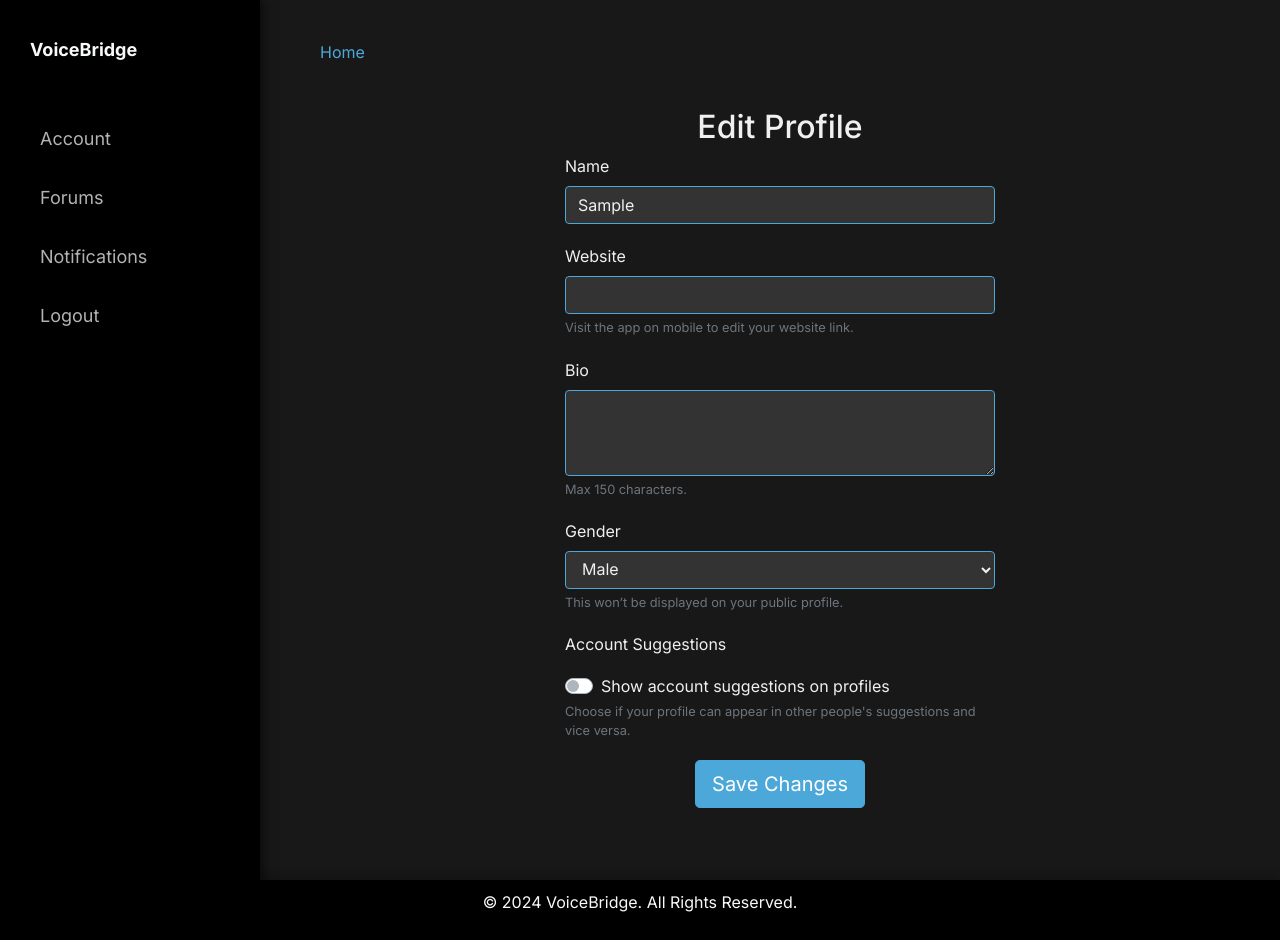
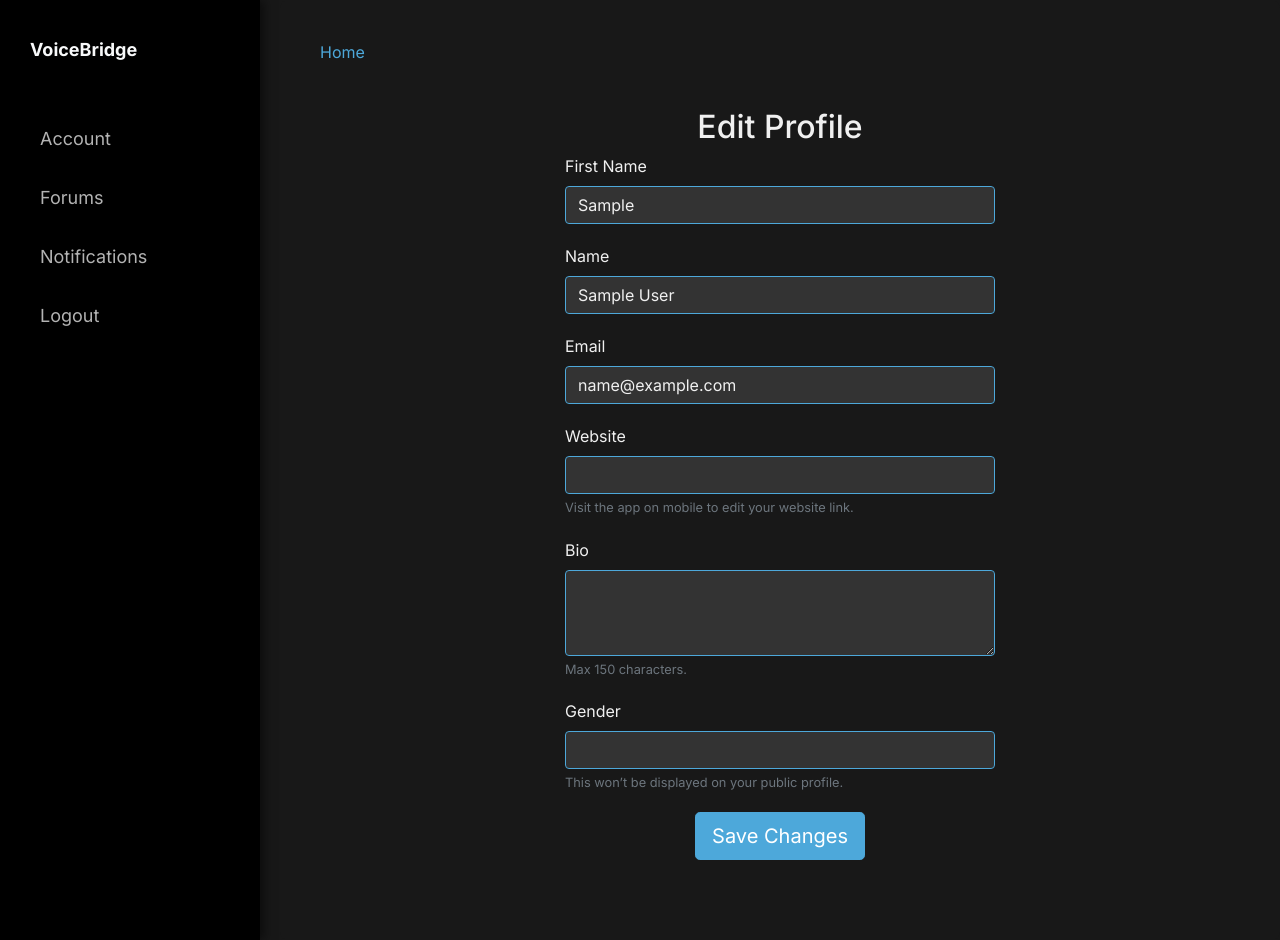
Before and after one commit to sahilshah7/final-social-media, a Flask app: page /edit_profile in a window 1280 px wide. Run offline with Flask 3, Linux system fonts and the light colour scheme; the visitor is signed in with stand-in values (Sample User, id 1); some libraries are stand-ins or nearby versions.

Commit message:
Fixed bugs

```diff
--- a/website/forms.py
+++ b/website/forms.py
@@ -36,7 +36,7 @@ class EditAccountForm(FlaskForm):
     email = StringField('Email', validators=[DataRequired(), Email(), Length(min=6, max=150)])
     bio = TextAreaField('Bio', validators=[Optional(), Length(max=150)])
     gender = StringField('Gender', validators=[Optional(), Length(max=50)])
-    website = StringField('Website', validators=[Optional(), URL(), Length(max=100)])  # Added URL validation
+    website = StringField('Website', validators=[Optional(), URL(), Length(max=100)])
     submit = SubmitField('Save Changes')
 
 
--- a/website/templates/base.html
+++ b/website/templates/base.html
@@ -89,17 +89,6 @@
             background-color: #181818; /* Matching Notifications page background */
             border-radius: 8px;
             color: #f0f0f0;
-        }
-
-        .footer {
-            background-color: #000;
-            color: #f8f9fa;
-            padding: 10px 0;
-            position: fixed;
-            width: 100%;
-            bottom: 0;
-            text-align: center;
-            box-shadow: 0px -4px 10px rgba(0, 0, 0, 0.2);
         }
 
         /* Buttons styling */
@@ -227,10 +216,7 @@
         {% block content %}{% endblock %}
     </div>
 
-    <!-- Footer -->
-    <footer class="footer">
-        <p>&copy; 2024 VoiceBridge. All Rights Reserved.</p>
-    </footer>
+    <!-- Removed the Footer -->
 
     <script src="https://code.jquery.com/jquery-3.2.1.slim.min.js"></script>
     <script src="https://cdnjs.cloudflare.com/ajax/libs/popper.js/1.12.9/umd/popper.min.js"></script>
--- a/website/templates/edit_profile.html
+++ b/website/templates/edit_profile.html
@@ -11,10 +11,22 @@
             <form method="POST" action="{{ url_for('views.edit_profile') }}">
                 {{ edit_form.hidden_tag() }}  <!-- CSRF Token -->
 
+                <!-- First Name Field -->
+                <div class="form-group">
+                    <label for="first_name">First Name</label>
+                    {{ edit_form.first_name(class="form-control", id="first_name") }}
+                </div>
+
                 <!-- Name Field -->
                 <div class="form-group">
                     <label for="name">Name</label>
                     {{ edit_form.name(class="form-control", id="name") }}
+                </div>
+
+                <!-- Email Field -->
+                <div class="form-group">
+                    <label for="email">Email</label>
+                    {{ edit_form.email(class="form-control", id="email") }}
                 </div>
 
                 <!-- Website Field -->
@@ -31,21 +43,11 @@
                     <small class="form-text text-muted">Max 150 characters.</small>
                 </div>
 
-                <!-- Gender Selection -->
+                <!-- Gender Field -->
                 <div class="form-group">
                     <label for="gender">Gender</label>
                     {{ edit_form.gender(class="form-control", id="gender") }}
                     <small class="form-text text-muted">This won’t be displayed on your public profile.</small>
-                </div>
-
-                <!-- Account Suggestions -->
-                <div class="form-group">
-                    <label for="account_suggestions">Account Suggestions</label>
-                    <div class="custom-control custom-switch">
-                        {{ edit_form.show_suggestions(class="custom-control-input", id="account_suggestions") }}
-                        <label class="custom-control-label" for="account_suggestions">Show account suggestions on profiles</label>
-                    </div>
-                    <small class="form-text text-muted">Choose if your profile can appear in other people's suggestions and vice versa.</small>
                 </div>
 
                 <!-- Submit Button -->
@@ -62,8 +64,5 @@
     .form-group {
         margin-bottom: 20px;
     }
-    .custom-switch {
-        margin-top: 10px;
-    }
 </style>
 {% endblock %}
--- a/website/templates/notifications.html
+++ b/website/templates/notifications.html
@@ -56,7 +56,6 @@
             color: #eaeaea;
         }
 
-        /* Notifications container - Removing box-like styles */
         .notifications-header {
             font-size: 1.5rem;
             font-weight: bold;
@@ -103,7 +102,6 @@
             box-shadow: 0 4px 10px rgba(0, 0, 0, 0.2);
         }
 
-        /* Responsive design for smaller screens */
         @media (max-width: 768px) {
             .sidebar {
                 width: 100%;
@@ -132,13 +130,15 @@
     <div class="main-content">
         <div class="notifications-header">Notifications</div>
 
-        <!-- Check if there are notifications -->
         {% if notifications|length > 0 %}
             {% for notification in notifications %}
             <div class="notification-item">
                 <div class="notification-text">
                     <span>{{ notification.message }}</span>
                     <span class="notification-time">{{ notification.timestamp.strftime('%Y-%m-%d %H:%M') }}</span>
+                    {% if notification.post_id %}
+                    <a href="{{ url_for('views.post_detail', post_id=notification.post_id) }}" class="btn btn-sm btn-info mt-2">View Post</a>
+                    {% endif %}
                 </div>
             </div>
             {% endfor %}
--- a/website/templates/sign_up.html
+++ b/website/templates/sign_up.html
@@ -27,6 +27,12 @@
             {{ form.last_name(class="form-control", id="lastName", placeholder="Enter last name") }}
         </div>
 
+        <!-- Optionally add the missing name field if needed -->
+        <div class="form-group">
+            <label for="name">Name</label>
+            {{ form.name(class="form-control", id="name", placeholder="Enter your full name") }}
+        </div>
+
         <div class="form-group">
             <label for="password">Password</label>
             {{ form.password(class="form-control", id="password", placeholder="Enter password") }}
--- a/website/views.py
+++ b/website/views.py
@@ -12,6 +12,12 @@ import re
 # Blueprint setup
 views = Blueprint('views', __name__)
 logging.basicConfig(level=logging.DEBUG)
+
+def extract_mentions(content):
+    """Extracts mentioned usernames from the content and returns the corresponding User objects."""
+    mentions = re.findall(r'@(\w+)', content)
+    users = User.query.filter(User.username.in_(mentions)).all()
+    return users
 
 @views.route('/save_post/<int:post_id>', methods=['POST'])
 @login_required
@@ -29,20 +35,18 @@ def save_post(post_id):
 
 @views.route('/forum_post/<int:id>', methods=['GET', 'POST'])
 def forum_post(id):
-    post = ForumPost.query.get_or_404(id)  # Using ForumPost instead of Post
+    post = ForumPost.query.get_or_404(id)
     form = CommentForm()
 
     if form.validate_on_submit():
-        # Save the new comment
         comment = Comment(content=form.comment.data, user_id=current_user.id, forum_post_id=post.id)
         db.session.add(comment)
         db.session.commit()
-        return redirect(url_for('views.forum_post', id=post.id))  # Redirect after POST
+        return redirect(url_for('views.forum_post', id=post.id))
 
     comments = Comment.query.filter_by(forum_post_id=post.id).all()
     return render_template('forum_post.html', post=post, form=form, comments=comments)
 
-# Example function to populate categories in the database
 def populate_categories():
     if Category.query.count() == 0:
         categories = [Category(name='Technology'), Category(name='Science'), Category(name='Sports')]
@@ -60,12 +64,10 @@ def follow(user_id):
     follow_record = Follower.query.filter_by(follower_id=current_user.id, followed_id=user.id).first()
 
     if follow_record:
-        # Unfollow the user
         db.session.delete(follow_record)
         db.session.commit()
         flash(f'You have unfollowed {user.first_name}.', 'success')
     else:
-        # Follow the user
         new_follow = Follower(follower_id=current_user.id, followed_id=user.id)
         db.session.add(new_follow)
         db.session.commit()
@@ -73,23 +75,13 @@ def follow(user_id):
 
     return redirect(url_for('views.public_account', user_id=user_id))
 
-
-# Homepage route
 @views.route('/')
 def home():
-    # Fetch suggested posts (e.g., based on some criteria like most recent or most liked)
     suggested_posts = ForumPost.query.order_by(ForumPost.date_created.desc()).limit(5).all()
-
-    # Fetch suggested accounts (e.g., accounts that the user might be interested in following)
     suggested_accounts = User.query.limit(5).all()
-
-    # Check if all suggested posts are viewed
     all_viewed = all(post.is_viewed_by_user for post in suggested_posts)
-
-    # Render the homepage with suggested posts and accounts
     return render_template('home.html', suggested_posts=suggested_posts, suggested_accounts=suggested_accounts, all_viewed=all_viewed)
 
-# Example route to trigger category population (Optional)
 @views.route('/populate')
 def populate():
     populate_categories()
@@ -98,8 +90,6 @@ def populate():
 @views.route('/post/<int:post_id>', methods=['GET', 'POST'])
 def post_detail(post_id):
     post = ForumPost.query.get_or_404(post_id)
-
-    # Fetch all comments related to this post
     comments = Comment.query.filter_by(forum_post_id=post_id).order_by(Comment.date_created.asc()).all()
 
     if request.method == 'POST':
@@ -108,31 +98,28 @@ def post_detail(post_id):
         if not content:
             flash('Comment cannot be empty', 'danger')
         else:
-            # Make sure user is logged in and comment is saved properly
-            new_comment = Comment(content=content, user_id=current_user.id, forum_post_id=post.id)
-            db.session.add(new_comment)
-            db.session.commit()
+            if current_user.is_authenticated:
+                new_comment = Comment(content=content, user_id=current_user.id, forum_post_id=post.id)
+                db.session.add(new_comment)
+                db.session.commit()
 
-            flash('Comment added successfully!', 'success')
+                mentioned_users = extract_mentions(content)
+                for user in mentioned_users:
+                    create_notification('mention', user, current_user, f'{current_user.username} mentioned you in a comment.', post)
+
+                followers = current_user.followers
+                for follower in followers:
+                    create_notification('comment', follower.follower_user, current_user, f'{current_user.username} commented on a post.', post)
+
+                flash('Comment added successfully!', 'success')
+            else:
+                flash('You must be logged in to comment.', 'danger')
+
             return redirect(url_for('views.post_detail', post_id=post.id))
 
     return render_template('post_detail.html', post=post, comments=comments)
 
-# Forums route
-@views.route('/forums')
-def forums():
-    categories = Category.query.all()  # Query all categories
-    return render_template('forums.html', categories=categories)
-
-# Forum detail route
-@views.route('/forum/<int:forum_id>')
-def forum_detail(forum_id):
-    forum = Forum.query.get_or_404(forum_id)
-    forum_posts = ForumPost.query.filter_by(forum_id=forum_id).all()
-    return render_template('forum_detail.html', forum=forum, forum_posts=forum_posts)
-
-# Create a new post in a forum
-@views.route('/forum/<int:forum_id>/create_post', methods=['GET', 'POST'])
+@views.route('/create_post/<int:forum_id>', methods=['GET', 'POST'])
 @login_required
 def create_post(forum_id):
     form = PostForm()
@@ -147,12 +134,27 @@ def create_post(forum_id):
         )
         db.session.add(new_post)
         db.session.commit()
+
+        followers = current_user.followers
+        for follower in followers:
+            create_notification('post', follower.follower_user, current_user, f'{current_user.username} made a new post.', new_post)
+
         flash('Your post has been created!', 'success')
         return redirect(url_for('views.forum_detail', forum_id=forum_id))
 
     return render_template('create_post.html', form=form, forum=forum)
 
-# Add a comment to a post
+@views.route('/forums')
+def forums():
+    categories = Category.query.all()
+    return render_template('forums.html', categories=categories)
+
+@views.route('/forum/<int:forum_id>')
+def forum_detail(forum_id):
+    forum = Forum.query.get_or_404(forum_id)
+    forum_posts = ForumPost.query.filter_by(forum_id=forum_id).all()
+    return render_template('forum_detail.html', forum=forum, forum_posts=forum_posts)
+
 @views.route('/post/<int:post_id>/comment', methods=['POST'])
 @login_required
 def comment_post(post_id):
@@ -163,41 +165,37 @@ def comment_post(post_id):
         flash('Comment cannot be empty', 'danger')
         return redirect(url_for('views.post_detail', post_id=post_id))
 
-    # Add the comment (code not shown)
+    new_comment = Comment(content=comment_content, user_id=current_user.id, forum_post_id=post.id)
+    db.session.add(new_comment)
+    db.session.commit()
 
-    # Tag users if the comment contains '@username'
-    mentions = re.findall(r'@(\w+)', comment_content)
-    for username in mentions:
-        user = User.query.filter_by(username=username).first()
-        if user and user not in post.tagged_users:
-            post.tagged_users.append(user)
-            db.session.commit()
+    mentions = extract_mentions(comment_content)
+    for user in mentions:
+        create_notification('mention', user, current_user, f'{current_user.username} mentioned you in a comment.', post)
 
     flash('Comment added successfully!', 'success')
     return redirect(url_for('views.post_detail', post_id=post_id))
 
-# Delete a post
-@views.route('/delete-post/<int:id>', methods=['POST'])
+@views.route('/delete_post/<int:post_id>', methods=['POST'])
 @login_required
-def delete_post(id):
-    post = ForumPost.query.get_or_404(id)
+def delete_post(post_id):
+    post = ForumPost.query.get_or_404(post_id)
 
     if post.user_id == current_user.id:
         db.session.delete(post)
         db.session.commit()
-        return jsonify({}), 200
+        flash('Post deleted successfully', 'success')
+        return redirect(url_for('views.forums'))
     else:
-        return jsonify({'error': 'You do not have permission to delete this post'}), 403
+        flash('You do not have permission to delete this post', 'danger')
+        return redirect(url_for('views.post_detail', post_id=post_id))
 
-# Account management route
 @views.route('/account', methods=['GET', 'POST'])
 @login_required
 def account():
-    # Instantiate the forms
     edit_form = EditAccountForm()
     delete_form = DeleteAccountForm()
 
-    # Handle form submissions for updating account details
     if edit_form.validate_on_submit():
         current_user.name = edit_form.name.data
         current_user.bio = edit_form.bio.data
@@ -207,27 +205,34 @@ def account():
         flash('Account updated successfully!', 'success')
         return redirect(url_for('views.account'))
 
-    # Pre-fill form data for GET requests
     if request.method == 'GET':
         edit_form.name.data = current_user.name
         edit_form.bio.data = current_user.bio
         edit_form.website.data = current_user.website
         edit_form.gender.data = current_user.gender
 
-    # Handle delete account form submission
     if delete_form.validate_on_submit():
         db.session.delete(current_user)
         db.session.commit()
         flash('Account deleted successfully', 'success')
         return redirect(url_for('auth.login'))
 
-    # Render the account template and pass the forms to it
-    return render_template('account.html',
-                           user=current_user,
-                           edit_form=edit_form,
-                           delete_form=delete_form)
+    return render_template('account.html', user=current_user, edit_form=edit_form, delete_form=delete_form)
 
-# Delete account route
+@views.route('/delete_comment/<int:comment_id>', methods=['POST'])
+@login_required
+def delete_comment(comment_id):
+    comment = Comment.query.get_or_404(comment_id)
+
+    if comment.user_id == current_user.id:
+        db.session.delete(comment)
+        db.session.commit()
+        flash('Comment deleted successfully', 'success')
+        return redirect(url_for('views.post_detail', post_id=comment.forum_post_id))
+    else:
+        flash('You do not have permission to delete this comment', 'danger')
+        return redirect(url_for('views.post_detail', post_id=comment.forum_post_id))
+
 @views.route('/delete-account', methods=['POST'])
 @login_required
 def delete_account():
@@ -237,29 +242,37 @@ def delete_account():
     flash('Account deleted successfully', 'success')
     return redirect(url_for('auth.login'))
 
-# Edit profile route
 @views.route('/edit_profile', methods=['GET', 'POST'])
 @login_required
 def edit_profile():
-    edit_form = EditProfileForm()
-    # Remove the picture_form references here
+    edit_form = EditAccountForm()
 
     if edit_form.validate_on_submit():
-        current_user.first_name = edit_form.name.data
-        current_user.website = edit_form.website.data
+        # Update user profile with form data
+        current_user.first_name = edit_form.first_name.data
+        current_user.name = edit_form.name.data
+        current_user.email = edit_form.email.data
         current_user.bio = edit_form.bio.data
         current_user.gender = edit_form.gender.data
+        current_user.website = edit_form.website.data
+
+        # Commit changes to the database
         db.session.commit()
-        flash('Your profile has been updated!', 'success')
+
+        # Flash success message and redirect to the profile page
+        flash('Your profile has been updated successfully!', 'success')
         return redirect(url_for('views.account'))
 
+    # Pre-fill form with current user data when GET request
     if request.method == 'GET':
-        edit_form.name.data = current_user.first_name
-        edit_form.website.data = current_user.website
+        edit_form.first_name.data = current_user.first_name
+        edit_form.name.data = current_user.name
+        edit_form.email.data = current_user.email
         edit_form.bio.data = current_user.bio
         edit_form.gender.data = current_user.gender
+        edit_form.website.data = current_user.website
 
-    return render_template('edit_profile.html', user=current_user, edit_form=edit_form)
+    return render_template('edit_profile.html', edit_form=edit_form)
 
 def create_notification(notification_type, to_user, from_user, message, post=None):
     notification = Notification(
@@ -272,7 +285,6 @@ def create_notification(notification_type, to_user, from_user, message, post=Non
     db.session.add(notification)
     db.session.commit()
 
-# Like and upvote functionality
 @views.route('/post/<int:post_id>/like', methods=['POST'])
 @login_required
 def like_post(post_id):
@@ -335,14 +347,12 @@ def downvote(post_id):
     db.session.commit()
     return redirect(url_for('views.post_detail', post_id=post_id))
 
-# Notifications
 @views.route('/notifications')
 @login_required
 def notifications():
     user_notifications = Notification.query.filter_by(user_id=current_user.id).order_by(Notification.timestamp.desc()).all()
     return render_template('notifications.html', notifications=user_notifications)
 
-# Mark notification as read
 @views.route('/notifications/mark-as-read/<int:notification_id>')
 @login_required
 def mark_as_read(notification_id):
@@ -359,30 +369,42 @@ def mark_as_read(notification_id):
 @views.route('/account/<int:user_id>', methods=['GET', 'POST'])
 def public_account(user_id):
     user = User.query.get_or_404(user_id)
-
-    # Initialize the follow/unfollow form
     form = FollowForm()
 
-    # Check if the current user is authenticated
     if current_user.is_authenticated:
-        # Check if the form is submitted (follow/unfollow action)
         if form.validate_on_submit():
-            if form.follow.data:  # If the follow button is clicked
-                if user not in current_user.following:  # Add the user to current user's following list if not already
+            if form.follow.data:
+                if user not in current_user.following:
                     follow = Follower(follower_id=current_user.id, followed_id=user.id)
                     db.session.add(follow)
                     db.session.commit()
                     flash(f'You are now following {user.first_name}', 'success')
-            elif form.unfollow.data:  # If the unfollow button is clicked
-                if user in current_user.following:  # Remove the user from current user's following list
+            elif form.unfollow.data:
+                if user in current_user.following:
                     follow = Follower.query.filter_by(follower_id=current_user.id, followed_id=user.id).first()
                     if follow:
                         db.session.delete(follow)
                         db.session.commit()
                         flash(f'You have unfollowed {user.first_name}', 'info')
 
-    # Retrieve followers and following lists
-    followers_list = Follower.query.filter_by(followed_id=user.id).all()  # List of users who follow this user
-    following_list = Follower.query.filter_by(follower_id=user.id).all()  # List of users this user is following
+    followers_list = Follower.query.filter_by(followed_id=user.id).all()
+    following_list = Follower.query.filter_by(follower_id=user.id).all()
 
     return render_template('public_account.html', user=user, form=form, followers=followers_list, following=following_list)
+
+@views.route('/test_db')
+def test_db():
+    try:
+        new_user = User(
+            username="testuser",
+            first_name="Test",
+            name="Test Name",
+            last_name="User",
+            email="testuser@example.com",
+            password="testpass"
+        )
+        db.session.add(new_user)
+        db.session.commit()
+        return "Database connection is working. User added successfully!"
+    except Exception as e:
+        return f"An error occurred: {e}"
```
Also changed, not shown: website/auth.py (+13 -12 lines), website/models.py (+11 -0 lines), website/templates/post_detail.html (+19 -2 lines), website/templates/public_account.html (+48 -14 lines), 2 other files.
